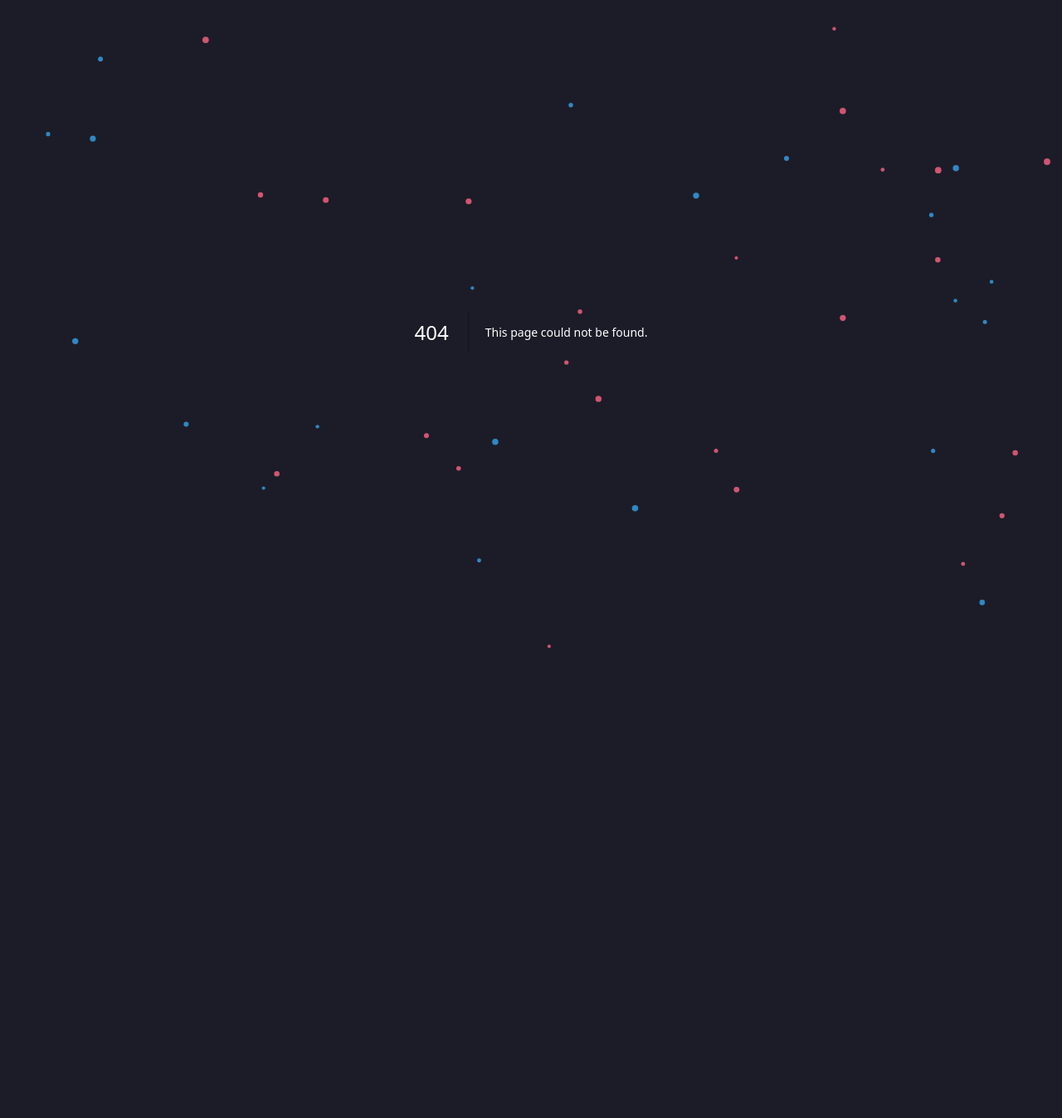
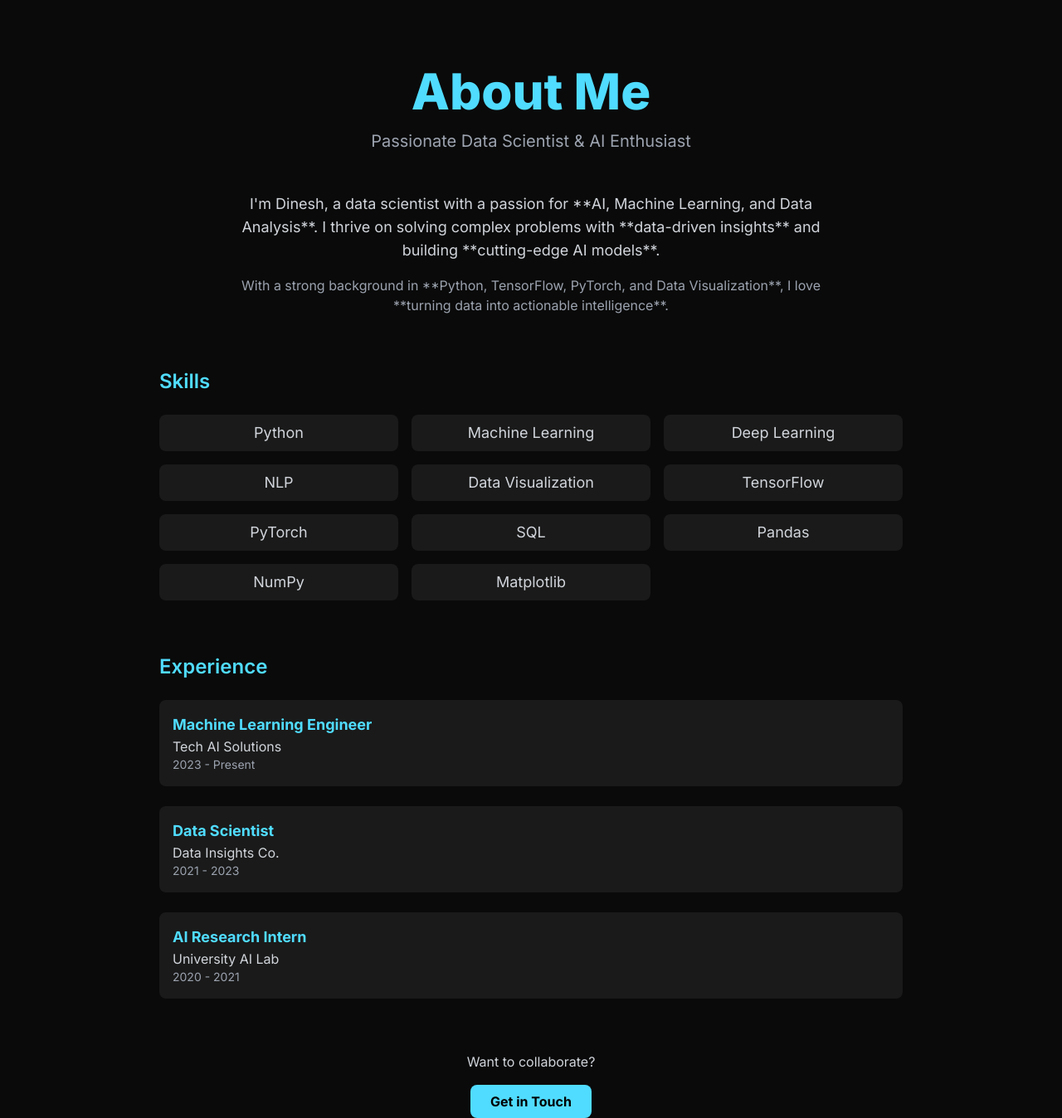
Before and after one commit to dinesh-git17/dinesh-portfolio, a Next.js app: page /about in a window 1280 px wide. Before the commit this address had no page. Shown: the whole page at 83% size. Before the commit the page ends 800 px from the top, so only its background shows below. Built offline with nearby package versions, Linux system fonts and the light colour scheme.

Commit message:
added about page

```diff
--- /dev/null
+++ b/src/app/about/page.tsx
@@ -0,0 +1,122 @@
+"use client";
+
+import { motion } from "framer-motion";
+import ExperienceCard from "@/components/About/ExperienceCard";
+import SkillItem from "@/components/About/SkillItem";
+
+
+const About = () => {
+  return (
+    <main className="flex flex-col items-center justify-center min-h-screen px-6 md:px-12 lg:px-24 bg-[#0a0a0a] text-white">
+      {/* Hero Section */}
+      <motion.div
+        className="text-center mt-20"
+        initial={{ opacity: 0, y: -20 }}
+        animate={{ opacity: 1, y: 0 }}
+        transition={{ duration: 0.8 }}
+      >
+        <h1 className="text-4xl md:text-6xl font-extrabold text-[#50dcff]">
+          About Me
+        </h1>
+        <p className="mt-4 text-lg md:text-xl text-gray-400">
+          Passionate Data Scientist & AI Enthusiast
+        </p>
+      </motion.div>
+
+      {/* Bio Section */}
+      <motion.section
+        className="mt-12 max-w-3xl text-center"
+        initial={{ opacity: 0, x: -20 }}
+        animate={{ opacity: 1, x: 0 }}
+        transition={{ delay: 0.5, duration: 0.8 }}
+      >
+        <p className="text-gray-300 text-lg">
+          I'm Dinesh, a data scientist with a passion for **AI, Machine
+          Learning, and Data Analysis**. I thrive on solving complex problems
+          with **data-driven insights** and building **cutting-edge AI models**.
+        </p>
+        <p className="mt-4 text-gray-400">
+          With a strong background in **Python, TensorFlow, PyTorch, and
+          Data Visualization**, I love **turning data into actionable
+          intelligence**.
+        </p>
+      </motion.section>
+
+      {/* Skills Section */}
+      <motion.section
+        className="mt-16 w-full max-w-4xl"
+        initial={{ opacity: 0, x: 20 }}
+        animate={{ opacity: 1, x: 0 }}
+        transition={{ delay: 0.7, duration: 0.8 }}
+      >
+        <h2 className="text-2xl font-semibold text-[#50dcff]">Skills</h2>
+        <div className="grid grid-cols-2 md:grid-cols-3 gap-4 mt-6 text-center">
+          {[
+            "Python",
+            "Machine Learning",
+            "Deep Learning",
+            "NLP",
+            "Data Visualization",
+            "TensorFlow",
+            "PyTorch",
+            "SQL",
+            "Pandas",
+            "NumPy",
+            "Matplotlib",
+          ].map((skill, index) => (
+            <SkillItem key={index} skill={skill} />
+          ))}
+        </div>
+      </motion.section>
+
+      {/* Experience Section */}
+      <motion.section
+        className="mt-16 w-full max-w-4xl"
+        initial={{ opacity: 0, y: 20 }}
+        animate={{ opacity: 1, y: 0 }}
+        transition={{ delay: 0.9, duration: 0.8 }}
+      >
+        <h2 className="text-2xl font-semibold text-[#50dcff]">Experience</h2>
+        <div className="mt-6 space-y-6">
+          {[
+            {
+              role: "Machine Learning Engineer",
+              company: "Tech AI Solutions",
+              duration: "2023 - Present",
+            },
+            {
+              role: "Data Scientist",
+              company: "Data Insights Co.",
+              duration: "2021 - 2023",
+            },
+            {
+              role: "AI Research Intern",
+              company: "University AI Lab",
+              duration: "2020 - 2021",
+            },
+          ].map((exp, index) => (
+            <ExperienceCard key={index} {...exp} />
+          ))}
+        </div>
+      </motion.section>
+
+      {/* Call to Action */}
+      <motion.div
+        className="mt-16 text-center"
+        initial={{ opacity: 0, scale: 0.8 }}
+        animate={{ opacity: 1, scale: 1 }}
+        transition={{ delay: 1.2, duration: 0.8 }}
+      >
+        <p className="text-gray-300">Want to collaborate?</p>
+        <a
+          href="mailto:dinesh@example.com"
+          className="mt-4 inline-block bg-[#50dcff] text-black font-bold px-6 py-2 rounded-lg hover:bg-[#40c0e0] transition"
+        >
+          Get in Touch
+        </a>
+      </motion.div>
+    </main>
+  );
+};
+
+export default About;
--- /dev/null
+++ b/src/components/About/ExperienceCard.tsx
@@ -0,0 +1,29 @@
+"use client";
+
+import { motion } from "framer-motion";
+
+// Define TypeScript Interface for Props
+interface ExperienceCardProps {
+  role: string;
+  company: string;
+  duration: string;
+}
+
+const ExperienceCard: React.FC<ExperienceCardProps> = ({
+  role,
+  company,
+  duration,
+}) => {
+  return (
+    <motion.div
+      className="bg-[#1a1a1a] p-4 rounded-lg"
+      whileHover={{ scale: 1.05 }}
+    >
+      <h3 className="text-lg text-[#50dcff] font-bold">{role}</h3>
+      <p className="text-gray-300">{company}</p>
+      <p className="text-gray-400 text-sm">{duration}</p>
+    </motion.div>
+  );
+};
+
+export default ExperienceCard;
--- /dev/null
+++ b/src/components/About/SkillItem.tsx
@@ -0,0 +1,21 @@
+"use client";
+
+import { motion } from "framer-motion";
+
+// Define TypeScript Interface for Props
+interface SkillItemProps {
+  skill: string;
+}
+
+const SkillItem: React.FC<SkillItemProps> = ({ skill }) => {
+  return (
+    <motion.div
+      className="bg-[#1a1a1a] px-4 py-2 rounded-lg text-gray-300 text-lg"
+      whileHover={{ scale: 1.1, backgroundColor: "#50dcff", color: "#000" }}
+    >
+      {skill}
+    </motion.div>
+  );
+};
+
+export default SkillItem;
```
Also changed, not shown: tsconfig.json (+18 -30 lines).
